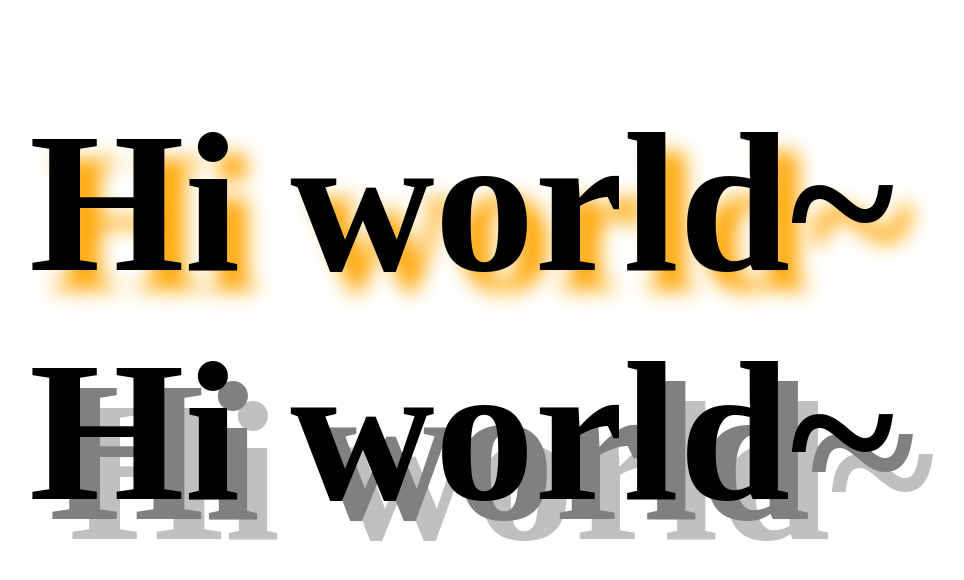
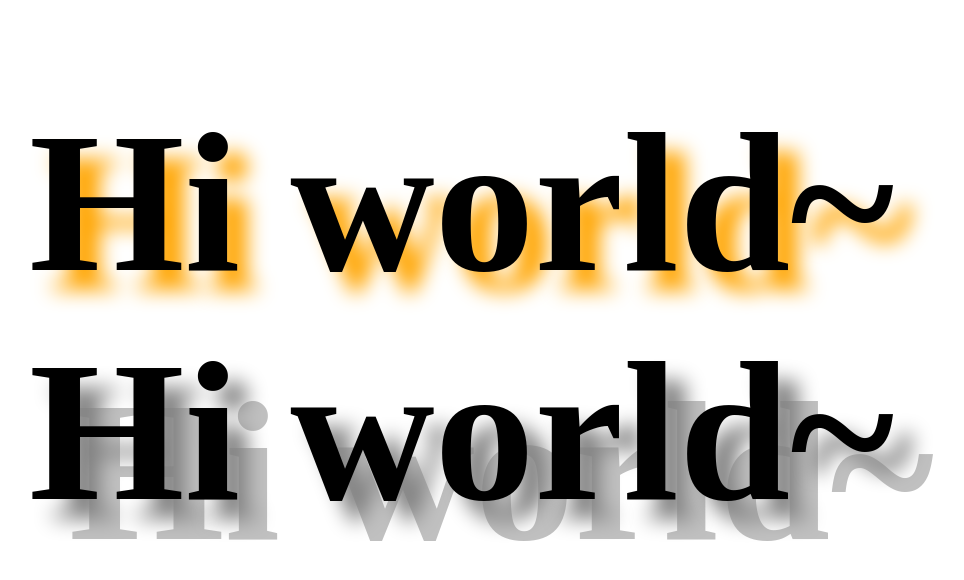
Before and after one commit to xijinping896464/xijinping896464.github.io, a plain HTML site: page Web9.htm in a window 1280 px wide. Shown: the whole page, without its empty margins (59-1023 px from the left). Drawn offline with Linux system fonts and the light colour scheme.

Commit message:
Update Web9.htm

```diff
--- a/Web9.htm
+++ b/Web9.htm
@@ -16,7 +16,7 @@
          .multi-shadow{
             color:black;
             text-shadow:
-              20px 20px 0 gray,
+              20px 20px 20px gray,
               40px 40px 0 silver;
         }
 
```
